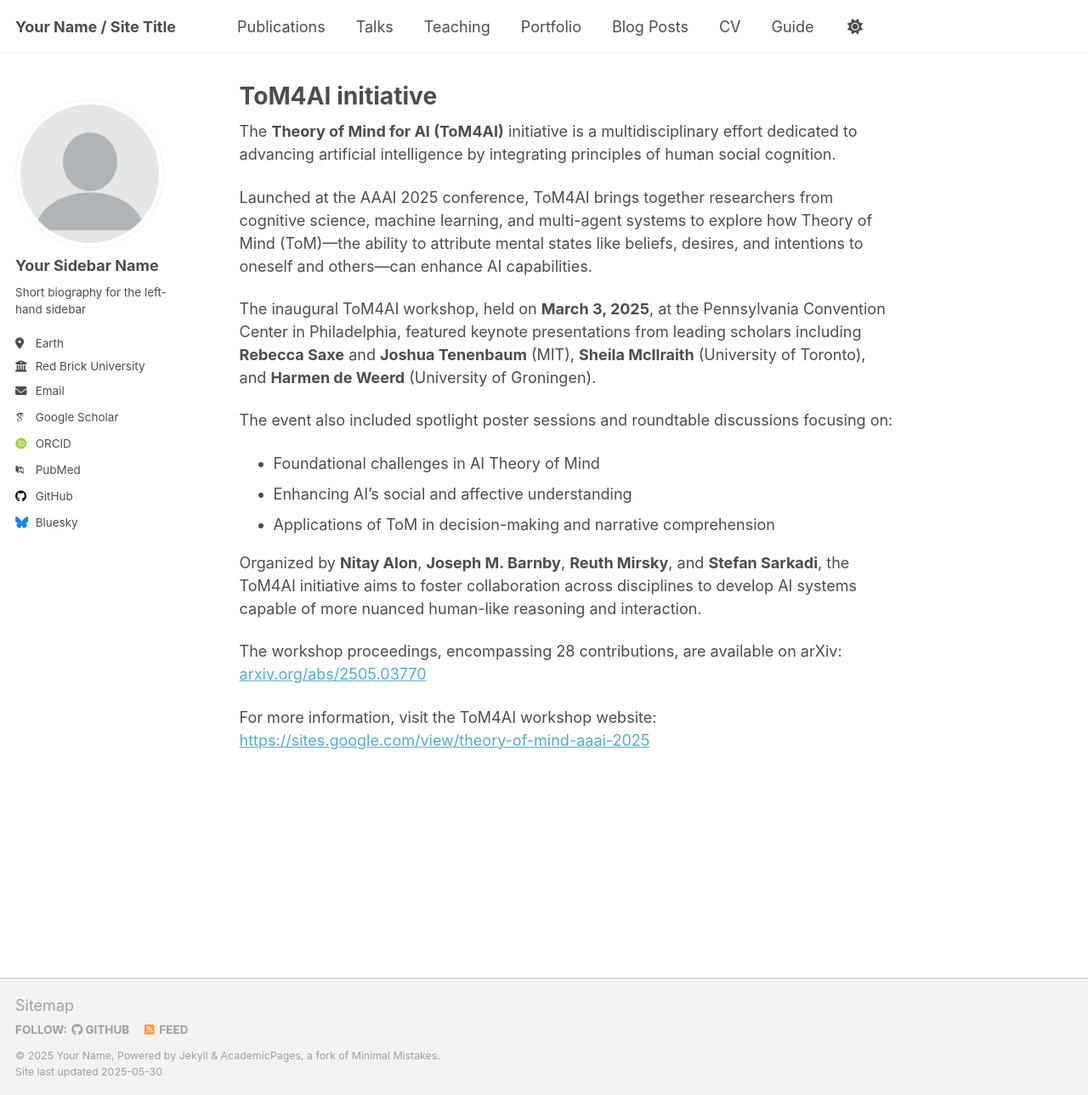
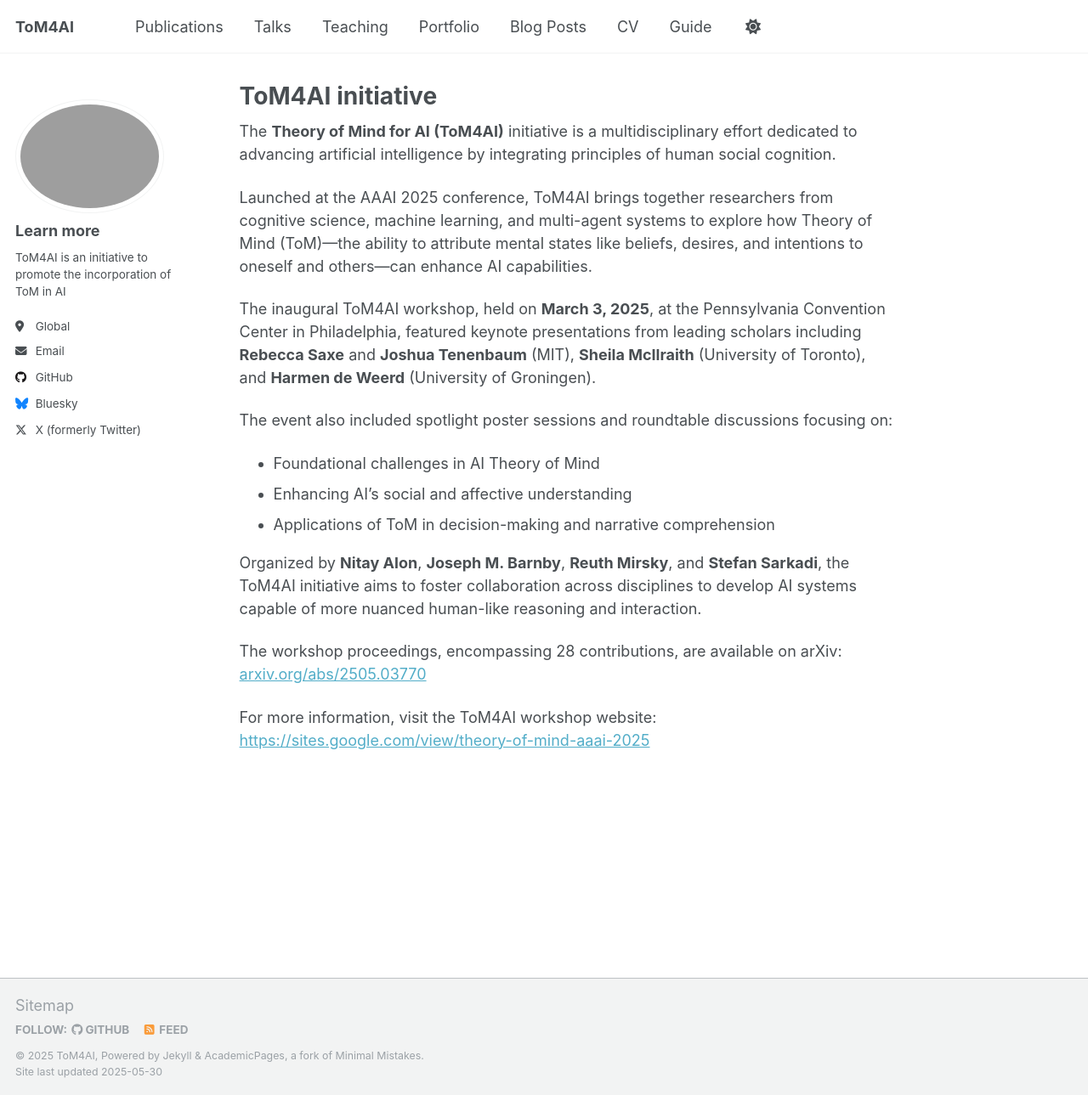
Before and after one commit to ToM4AI/ToM4AI, a Jekyll site: the page built from _pages/about.md, in a window 1280 px wide and 1289 px high. Shown: the whole window at 85% size. Built offline with Jekyll 4.4.1, drawn with Linux system fonts in a browser that asks for light colours; some web fonts are replaced.

Commit message:
Edit favicon and site logo

```diff
--- a/_config.yml
+++ b/_config.yml
@@ -9,36 +9,35 @@
 # Basic Site Settings
 locale                   : "en-US"
 site_theme               : "default"
-title                    : "Your Name / Site Title"
+title                    : "ToM4AI"
 title_separator          : "-"
-name                     : &name "Your Name"
-description              : &description "personal description"
-url                      : https://academicpages.github.io # the base hostname & protocol for your site e.g. "https://[your GitHub username].github.io" or if you already have some other page hosted on Github then use "https://[your GitHub username].github.io/[Your Repo Name]"
+name                     : &name "ToM4AI"
+description              : &description "ToM4AI initiative"
+url                      : https://ToM4AI.github.io # the base hostname & protocol for your site e.g. "https://[your GitHub username].github.io" or if you already have some other page hosted on Github then use "https://[your GitHub username].github.io/[Your Repo Name]"
 baseurl                  : "" # the subpath of your site, e.g. "/blog"
-repository               : "academicpages/academicpages.github.io"
+repository               : "ToM4AI/ToM4AI.github.io"
 
 # Site Author - The following control what appear as part of the author content on the side bar.
 #               If a field is blank the icon and link will not appear, otherwise it will be shown.
 #               Additional customization can be done by editing /_includes/author-profile.html
 author:
   # Biographic information
-  avatar           : "profile.png"
-  name             : "Your Sidebar Name"
+  avatar           : "site_logo.png"
+  name             : "Learn more"
   pronouns         : # example: "she/her"
-  bio              : "Short biography for the left-hand sidebar"
-  location         : "Earth"
-  employer         : "Red Brick University"
+  bio              : "ToM4AI is an initiative to promote the incorporation of ToM in AI"
+  location         : "Global" # Location of the author, e.g. "New York, NY"
   uri              : # URL
-  email            : "none@example.org"
+  email            : "tomworkshopaaai@gmail.com"
 
   # Academic websites
   academia         : # URL
   arxiv            : # URL - Update with the correct link to your profile
-  googlescholar    : "https://scholar.google.com/citations?user=PS_CX0AAAAAJ"
+  googlescholar    : # "https://scholar.google.com/citations?user=PS_CX0AAAAAJ"
   impactstory      : # URL
-  orcid            : "http://orcid.org/yourorcidurl"
+  orcid            : # "http://orcid.org/yourorcidurl"
   semantic         : # URL
-  pubmed           : "https://www.ncbi.nlm.nih.gov/pubmed/?term=john+snow"
+  pubmed           : # "https://www.ncbi.nlm.nih.gov/pubmed/?term=john+snow"
   researchgate     : # URL
   scopus           : # URL
 
@@ -68,7 +67,7 @@
   steam            : # Username
   telegram         : # URL
   tumblr           : # Username
-  twitter          : # Username for X / Twitter
+  twitter          : "@ToMWorkshopAAAI"
   vine             : # Username
   weibo            : # Username
   wikipedia        : # Username
```
Also changed, not shown: images/favicon.ico (deleted), images/favicon.jpg (renamed from images/workshop_favicon.jpg), images/favicon.svg (deleted).
